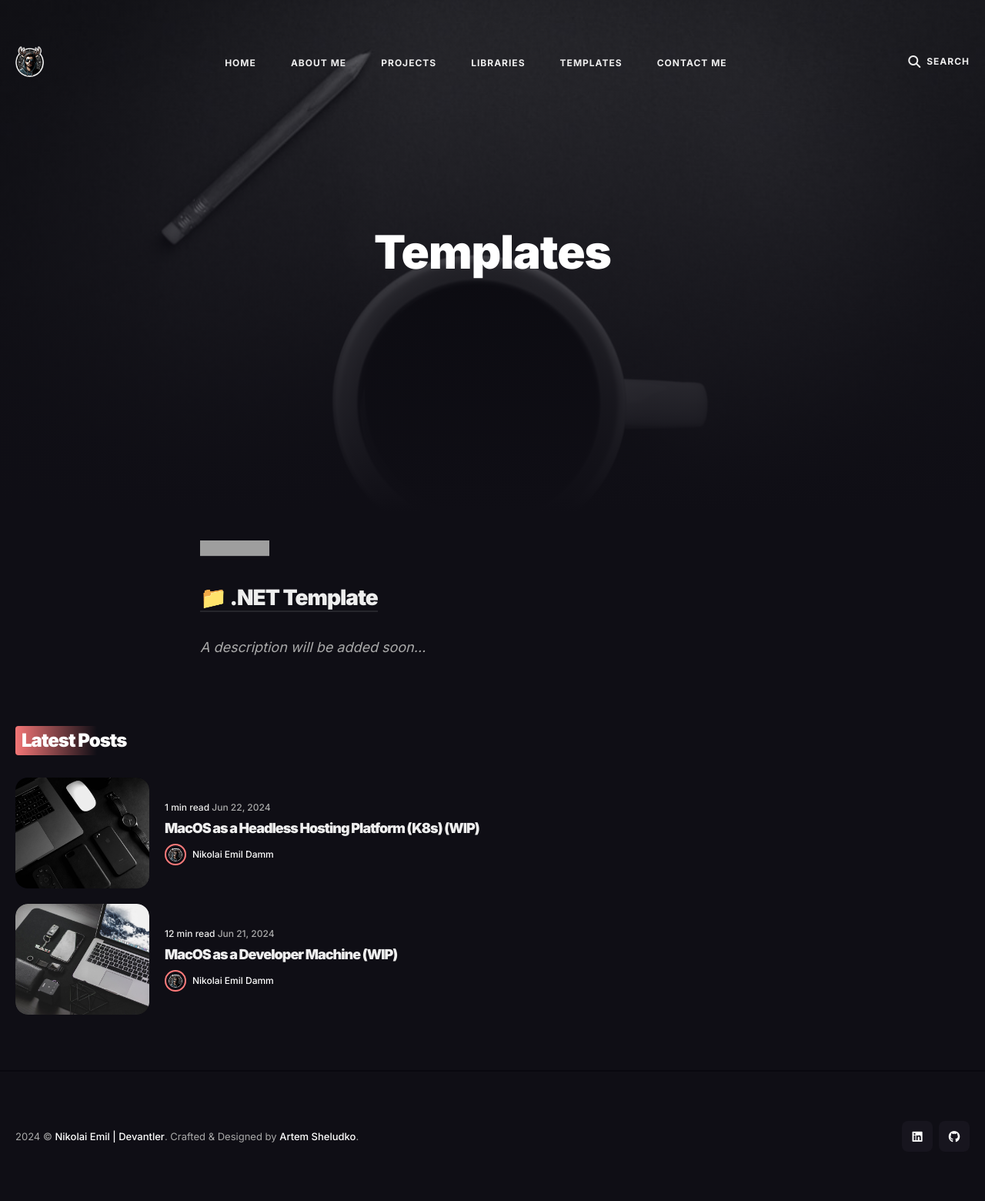
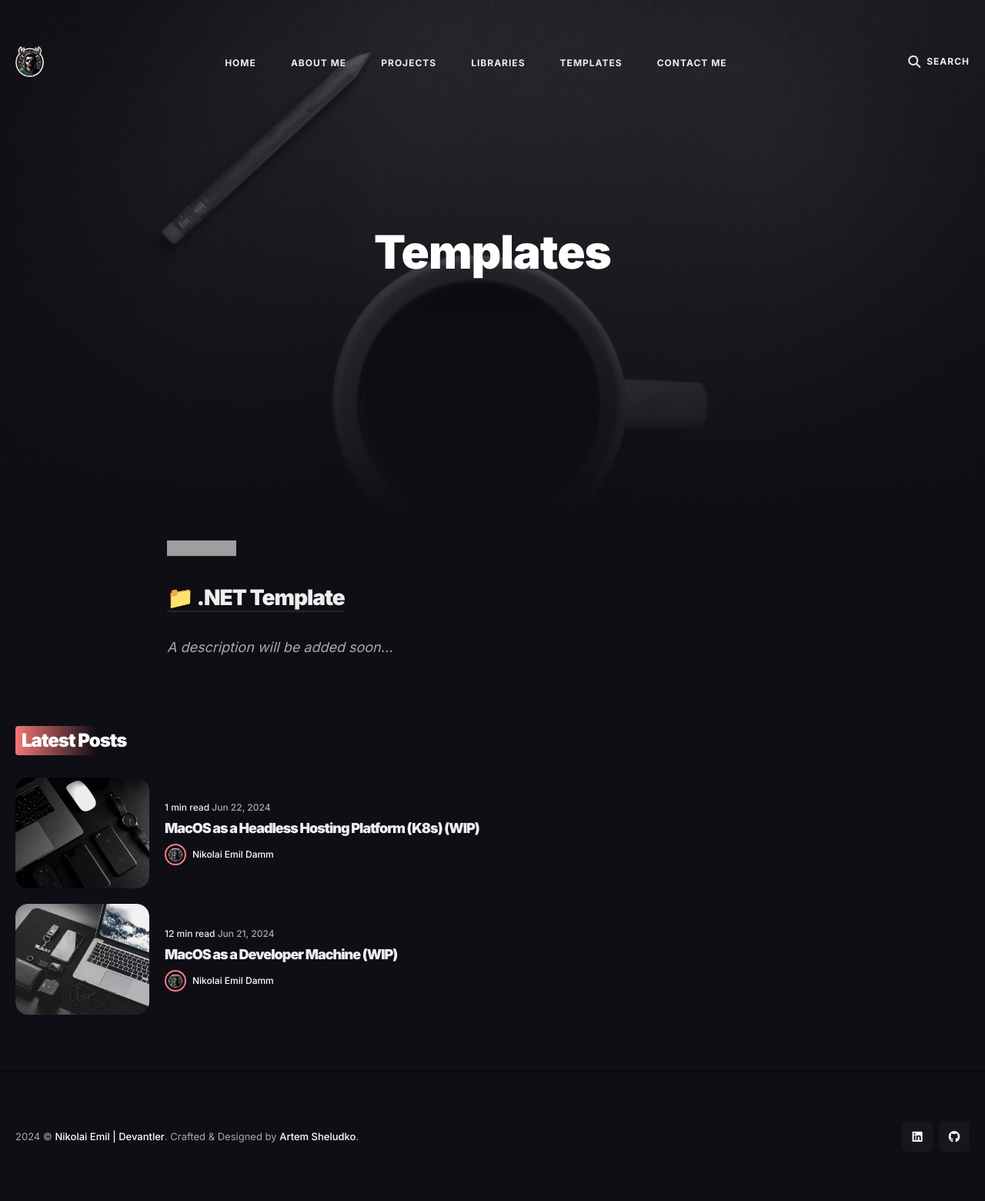
Before and after one commit to niem94/niem94, a Jekyll site: the page built from _pages/templates.md, in a window 1280 px wide. Shown: the whole page at 77% size. Built offline with Jekyll 4.4.1, drawn with Linux system fonts in a browser that asks for light colours; grey boxes are pictures that could not be loaded.

Commit message:
Updat sass

```diff
--- a/_sass/4-layouts/_post.scss
+++ b/_sass/4-layouts/_post.scss
@@ -2,7 +2,7 @@
 .post,
 .page {
   position: relative;
-  max-width: 760px;
+  max-width: 846px;
   margin: 0 auto;
 }
 
```
Also changed, not shown: README.md.
